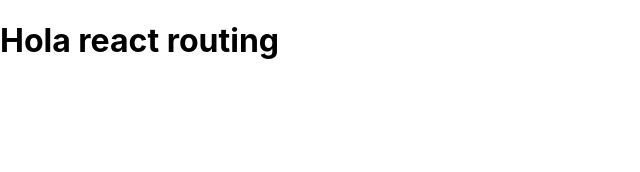
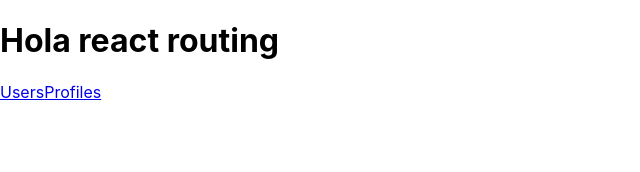
Before and after one commit to reddytocode/React-Market-Proj, a React (Create React App) app: page / in a window 1280 px wide. Shown: the top 172 px of the page, without its empty margins (0-640 px from the left). Built offline with nearby package versions, Linux system fonts and the light colour scheme.

Commit message:
Add in project react-router

```diff
--- a/src/App.js
+++ b/src/App.js
@@ -1,8 +1,13 @@
+import {Link} from "react-router-dom";
 
 function App() {
   return (
     <div>
       <h1>Hola react routing</h1>
+        <nav>
+            <Link to="/users">Users</Link>
+            <Link to="/profiles">Profiles</Link>
+        </nav>
     </div>
   );
 }
--- a/src/index.js
+++ b/src/index.js
@@ -2,9 +2,13 @@ import React from 'react';
 import ReactDOM from 'react-dom';
 import './index.css';
 import App from './App';
+import {BrowserRouter} from "react-router-dom";
 
 
 const rootElement = document.getElementById('root')
 ReactDOM.render(
-    <App />, rootElement
+    <BrowserRouter>
+        <App />
+    </BrowserRouter>
+    , rootElement
 );
```
